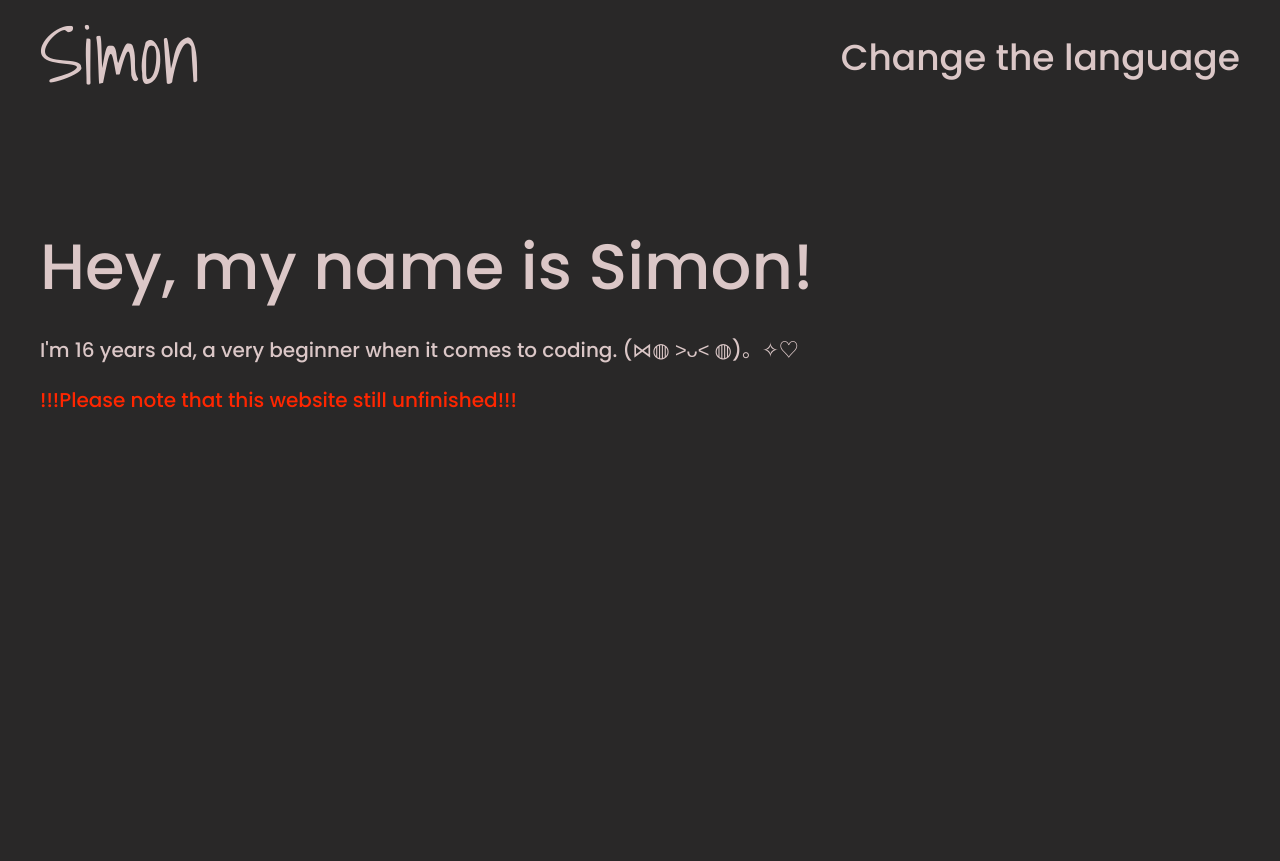
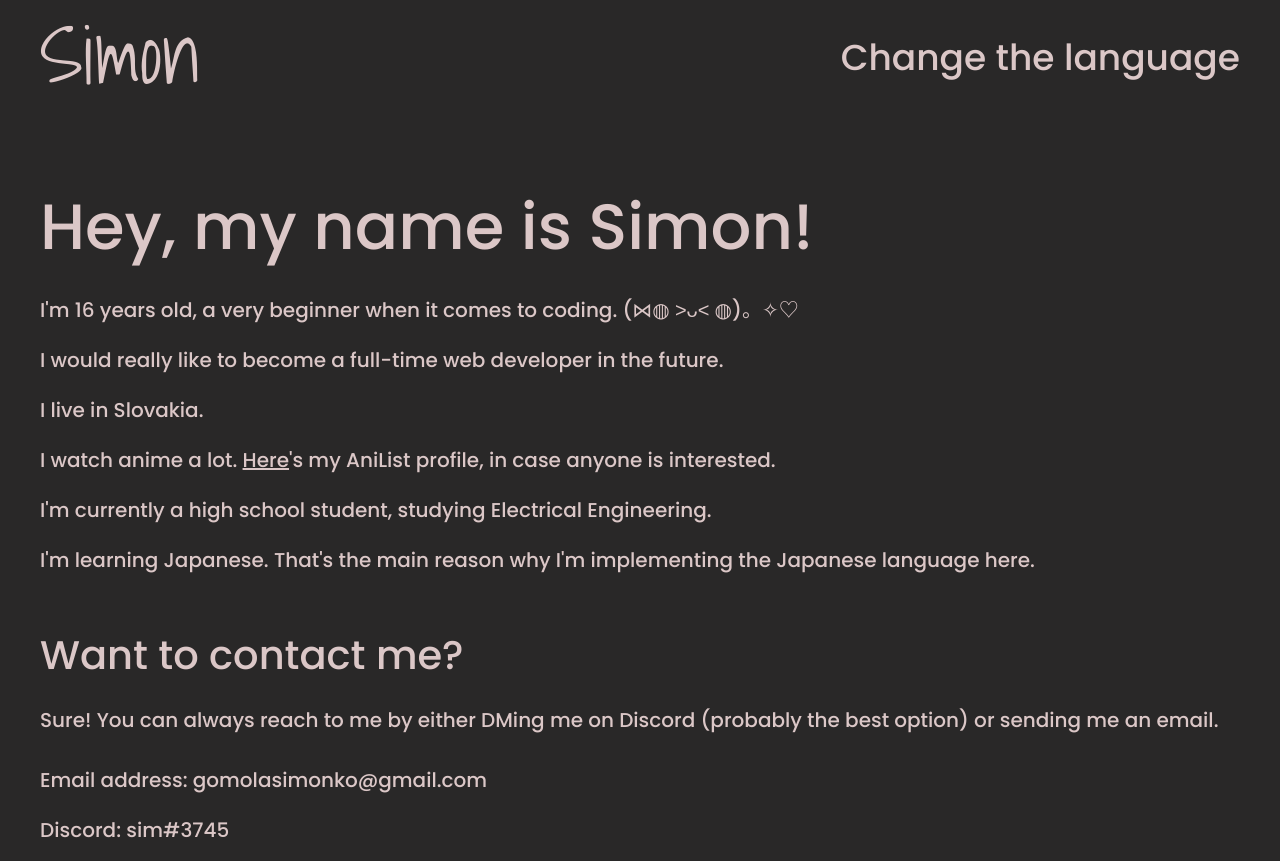
Before and after one commit to simdesu/simdesu.github.io, a website: page index-en.html in a window 1280 px wide. Before the commit the page ends 800 px from the top, so only its background shows below. Drawn offline with Linux system fonts and the light colour scheme.

Commit message:
Put JP language under construction, added more info into the EN one

```diff
--- a/index-en.html
+++ b/index-en.html
@@ -5,7 +5,7 @@
     <meta http-equiv="X-UA-Compatible" content="IE=edge">
     <meta name="viewport" content="width=device-width, initial-scale=1.0">
     <link rel="stylesheet" href="./style.css">
-    <title>Simon's personal webpage</title>
+    <title>Simon's personal website</title>
 </head>
 <body>
     <div>
@@ -18,9 +18,22 @@
 </header>
 
 <section class="container content-section">
-    <p class="main-section-text">Hey, my name is Simon!</p>
-    <p class="desc">I'm 16 years old, a very beginner when it comes to coding. (⋈◍ ˃ᴗ˂ ◍)。✧♡</p>
-    <p class="desc warn">!!!Please note that this website still unfinished!!!</p>
+    <div>
+        <p class="main-section-text">Hey, my name is Simon!</p>
+        <p class="main-desc"> I'm 16 years old, a very beginner when it comes to coding. (⋈◍ ˃ᴗ˂ ◍)。✧♡</p>
+        <p class="main-desc">I would really like to become a full-time web developer in the future.</p>
+        <p class="main-desc">I live in Slovakia.</p>
+        <p class="main-desc">I watch anime a lot. <a class="projects-al-link" href="https://anilist.co/user/sim" target="_blank">Here</a>'s my AniList profile, in case anyone is interested.</p>
+        <p class="main-desc">I'm currently a high school student, studying Electrical Engineering.</p>
+        <p class="main-desc">I'm learning Japanese. That's the main reason why I'm implementing the Japanese language here.</p>
+
+        <p class="main-section-contact">Want to contact me?</p>
+        <p class="main-desc">Sure! You can always reach to me by either DMing me on Discord (probably the best option) or sending me an email.
+        <br><br>
+        Email address: <a href="mailto:gomolasimonko@gmail.com">gomolasimonko@gmail.com</a><br>
+        <p class="main-desc">Discord: sim#3745</p>
+        </p>
+    </div>
 </section>
 
 </div>
--- a/style.css
+++ b/style.css
@@ -52,16 +52,27 @@ a:hover {
 .main-section-text {
   color: rgb(219, 199, 199);
   font-size: 4em;
-  margin: 100px 0px 0px 0px;
+  margin: 60px 0px 0px 0px;
   font-family: 'Poppins', sans-serif;
 }
 
-.desc {
+.main-section-contact {
+  color: rgb(219, 199, 199);
+  font-size: 2.5em;
+  margin: 50px 0px 0px 0px;
+  font-family: 'Poppins', sans-serif;
+}
+
+.main-desc {
   color: rgb(219, 199, 199);
   font-size: 1.25em;
   font-family: 'Poppins', sans-serif;
   margin-top: 20px;
 
+}
+
+.projects-al-link {
+  text-decoration: underline;
 }
 
 .ext-link:hover {
@@ -92,7 +103,6 @@ a:hover {
   cursor: progress;
 }
 
-
 /*
 start index.html
 */
@@ -120,8 +130,17 @@ start index.html
   font-size: 70px;
 }
 
-
-
 /*
 end index.html
 */
+
+.construction-redirect {
+  text-decoration: underline;
+  display: inline-block;
+  font-family: 'Poppins', sans-serif;
+  color: rgb(219, 199, 199);
+  font-size: 30px;
+}
+.construction-redirect-div {
+  text-align: center;
+}
```
Also changed, not shown: index-jp.html (+7 -1 lines), index.html (+1 -1 lines).
